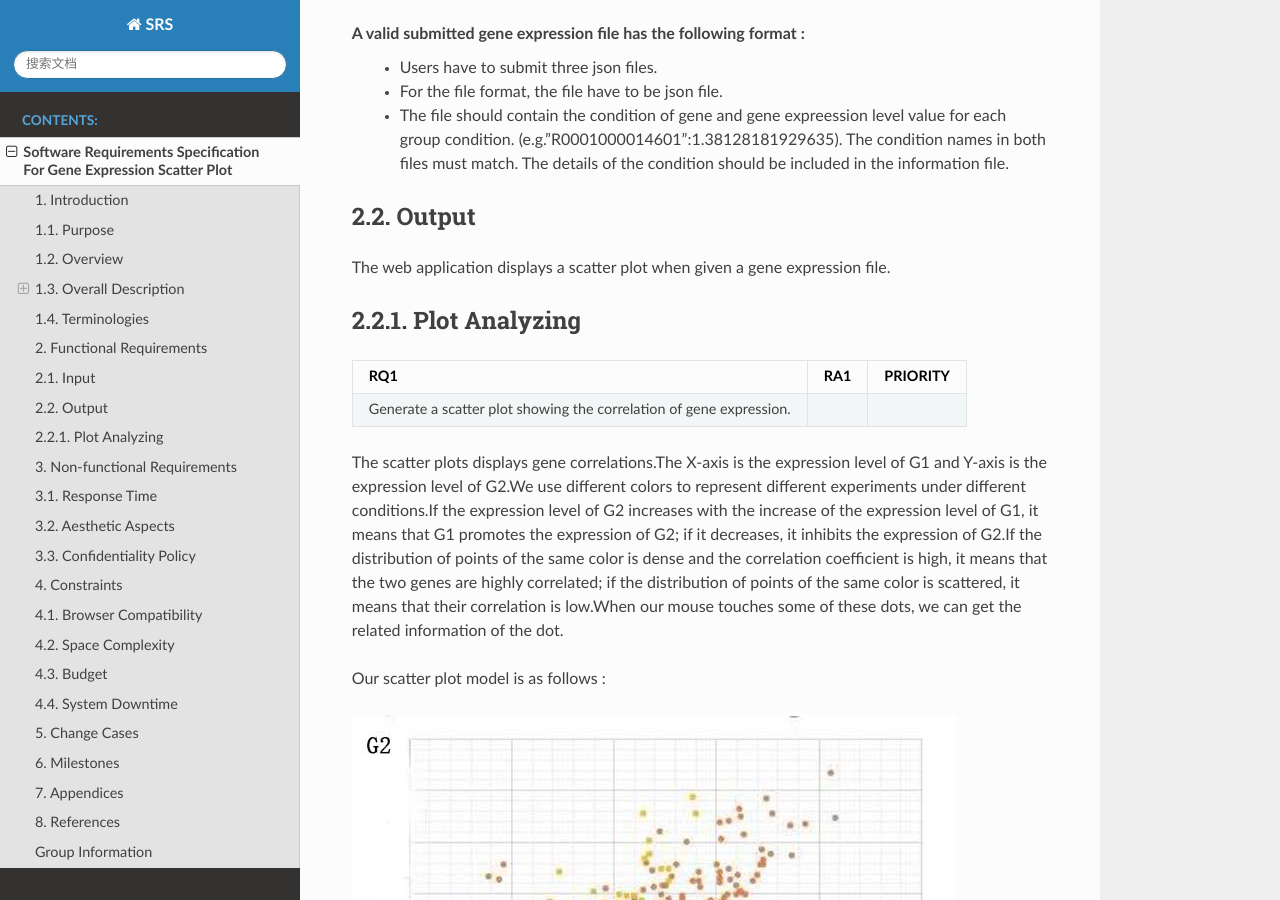
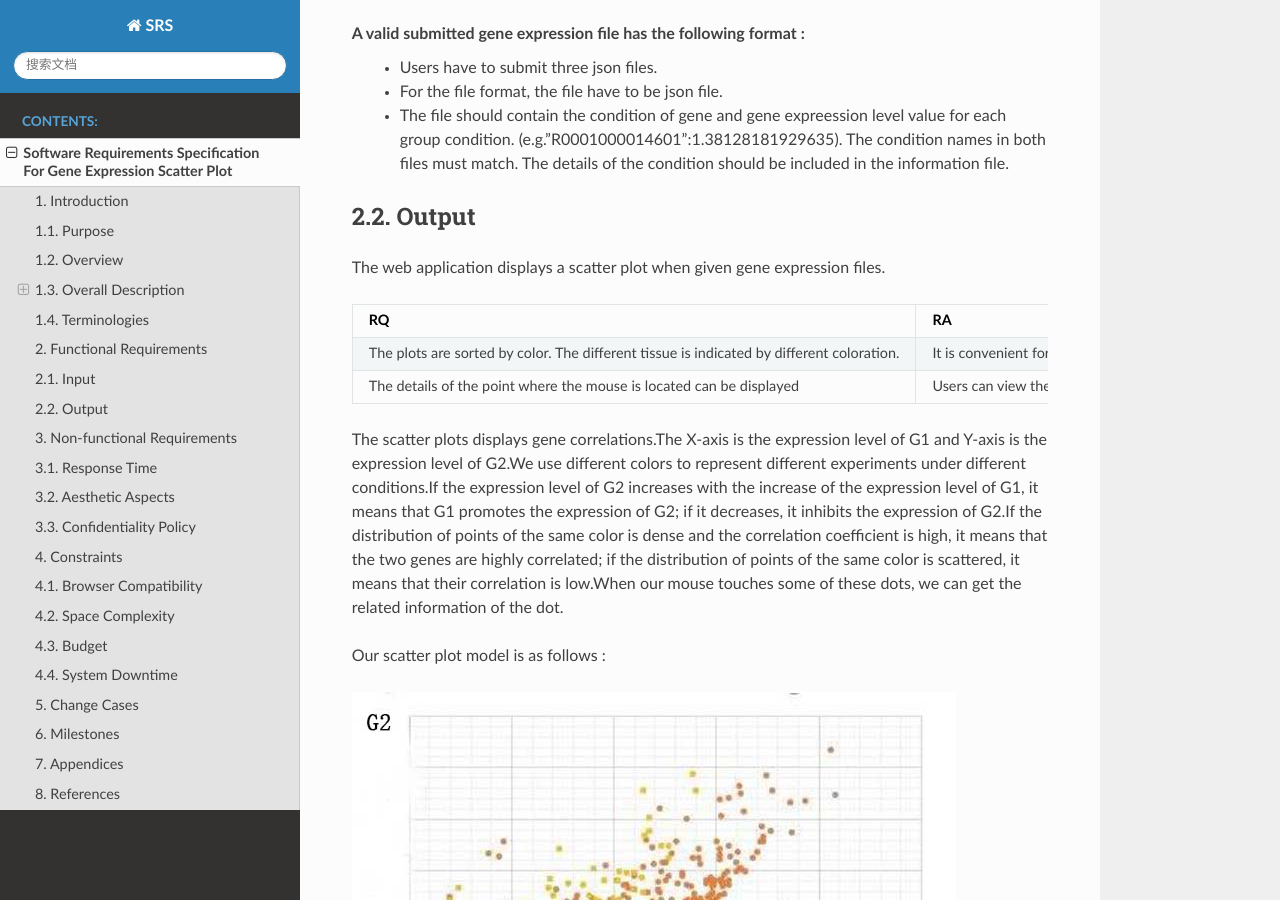
Before and after one commit to Hollyluc/lucHome, a Sphinx documentation site: the page built from source/srs.rst, in a window 1280 px wide and 900 px high, scrolled down 1374 px. Built offline with Sphinx 7.4.7 and the Read the Docs theme 2.0.0, drawn with Linux system fonts in a browser that asks for light colours; some of the changed text lies outside the part shown.

Commit message:
Update srs.rst

```diff
--- a/source/srs.rst
+++ b/source/srs.rst
@@ -48,16 +48,22 @@ A valid submitted gene expression file has the following format :
 2.2. Output
 ---------------------------
 
-The web application displays a scatter plot when given a gene expression file.
+The web application displays a scatter plot when given gene expression files.
 
-2.2.1. Plot Analyzing
----------------------
-
-======================================================================  ==========  ==========
-      RQ1                                                                  RA1       PRIORITY
-======================================================================  ==========  ==========
- Generate a scatter plot showing the correlation of gene expression.
-======================================================================  ==========  ==========
++------------------------+-----------------------+----------+
+|          RQ            |     RA                | PRIORITY |
++========================+=======================+==========+
+|The plots are sorted by |It is convenient for   |          |
+|color. The different    |users to observe the   |          |
+|tissue is indicated by  |correlation between the|    H     |
+|different coloration.   |expression levels of   |          |
+|                        |two genes within the   |          |
+|                        |same tissue.           |          |
++------------------------+-----------------------+----------+
+|The details of the point|Users can view the     |          |
+|where the mouse is      |experimental conditions|    H     |
+|located can be displayed|of the two genes       |          |
++------------------------+-----------------------+----------+
 
 The scatter plots displays gene correlations.The X-axis is the expression level of G1 and Y-axis is the expression level of  G2.We use different colors to represent different experiments under different conditions.If the expression level of G2 increases with the increase of the expression level of G1, it means that G1 promotes the expression of G2; if it decreases, it inhibits the expression of G2.If the distribution of points of the same color is dense and the correlation coefficient is high, it means that the two genes are highly correlated; if the distribution of points of the same color is scattered, it means that their correlation is low.When our mouse touches some of these dots, we can get the  related information of the dot.
 
@@ -120,13 +126,3 @@ System downtime should be less than 30 minutes per year for a better user experi
 8. References
 ----------------------
 Readthedocs:  https://readthedocs.org/
-
-Group Information
-----------------------
-Group Name:
- Jeril&Holly
-
-Group Member:
- Jiang Jialin(Jeril 201732120103) : 1850424414@qq.com
-
- Wang Hairong(Holly 201732120105) : 1012635788@qq.com
```
